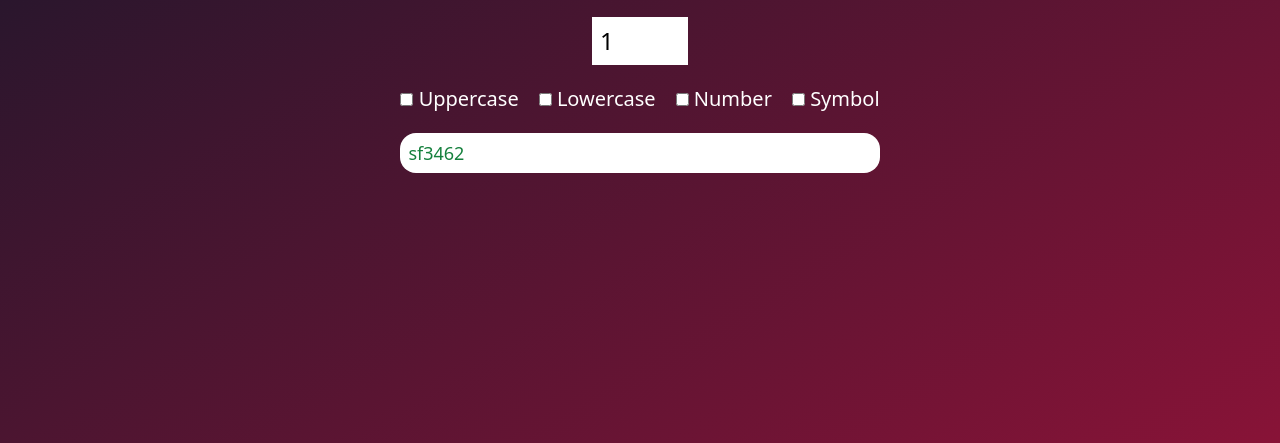
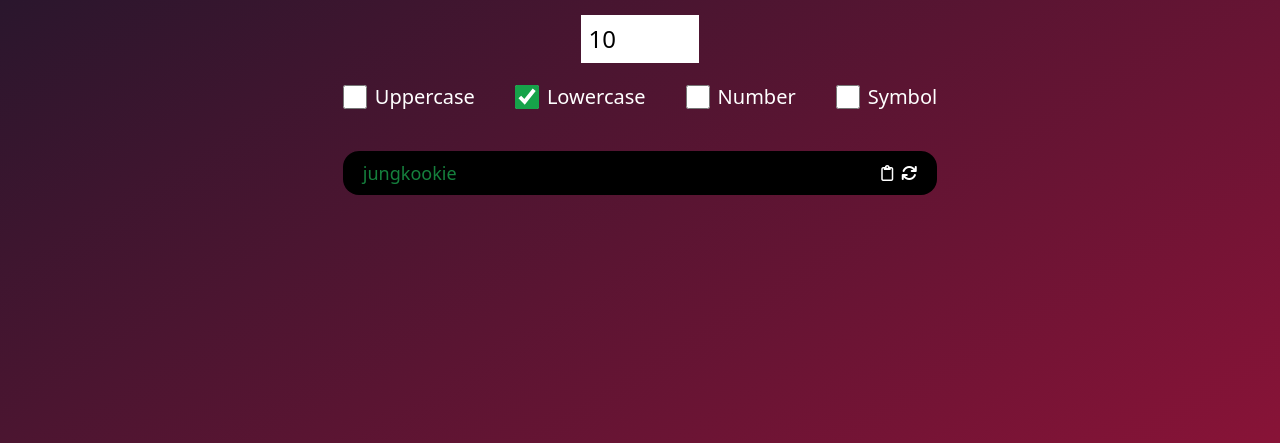
Before and after one commit to debanjana-a11y/password-generator, a website: page index.html in a window 1280 px wide. Shown: the part 357-800 px from the top of the page. Drawn offline with Linux system fonts and the light colour scheme.

Commit message:
Finish display view

```diff
--- a/index.html
+++ b/index.html
@@ -6,35 +6,40 @@
     <meta name="viewport" content="width=device-width, initial-scale=1.0">
     <title>Password Generator</title>
     <link rel="stylesheet" href="dist/output.css">
+    <link rel="stylesheet" href="https://cdnjs.cloudflare.com/ajax/libs/font-awesome/6.1.1/css/all.min.css" />
 </head>
 <body class="h-screen bg-gradient-to-br from-slate-900 to-rose-900 flex justify-center items-center">
-    <container class="text-white flex flex-col gap-y-5 items-center">
-        <h1 class="text-3xl font-bold">Customize Your Password</h1>
+    <container class="mx-5 text-white flex flex-col gap-y-10 items-center">
+        <h1 class="text-xl sm:text-3xl font-bold text-center">Customize Your Password</h1>
         <form class="flex flex-col items-center gap-y-5" action="">
-            <label class="text-xl" for="passwdlength">Passwork Length (between 1 and 10):</label>
-            <input class="w-1/5 p-2 text-black text-2xl" type="number" id="passwdlength" name="passwdlength" min="1" max="10" value=1>
-            <div class="flex gap-x-5 text-xl">
-                <div>
-                    <input type="checkbox" name="uppercase" id="uppercase">
+            <label class="sm:text-xl break-words" for="passwdlength">Passwork Length (between 1 and 10):</label>
+            <input class="w-1/5 p-2 text-black sm:text-2xl" type="number" id="passwdlength" name="passwdlength" min="1" max="10" value=10>
+            <div class="flex flex-col md:flex-row gap-x-10 gap-y-5 sm:text-xl">
+                <div class="flex items-center gap-x-2">
+                    <input class="w-6 h-6 accent-green-600" type="checkbox" name="uppercase" id="uppercase">
                     <label for="">Uppercase</label>
                 </div>
-                <div>
-                    <input type="checkbox" name="lowercase" id="lowercase">
+                <div class="flex items-center gap-x-2">
+                    <input class="w-6 h-6 accent-green-600" type="checkbox" name="lowercase" id="lowercase" checked>
                     <label for="lowercase">Lowercase</label>
                 </div>
-                <div>
-                    <input type="checkbox" name="numbers" id="numbers">
+                <div class="flex items-center gap-x-2">
+                    <input class="w-6 h-6 accent-green-600" type="checkbox" name="numbers" id="numbers">
                     <label for="numbers">Number</label>
                 </div>
-                <div>
-                    <input type="checkbox" name="symbols" id="symbols">
+                <div class="flex items-center gap-x-2">
+                    <input class="w-6 h-6 accent-green-600" type="checkbox" name="symbols" id="symbols">
                     <label for="symbols">Symbol</label>
                 </div>
             </div>
         </form>
-        <div class="w-full h-10 bg-white rounded-2xl flex items-center">
-            <div class="p-2 text-green-700 font-medium text-lg">sf3462</div>
-        </div>
+        <container class="mx-auto px-5 sm:w-full py-5 gap-y-5 sm:py-2 bg-black rounded-2xl flex flex-col sm:flex-row justify-between items-center">
+            <div class="text-green-700 sm:font-medium break-all sm:text-lg">jungkookie</div>
+            <div class="flex gap-x-5 sm:gap-x-2">
+                <i class="fa-regular fa-clipboard hover:cursor-pointer"></i>
+                <i class="fa-solid fa-arrows-rotate hover:cursor-pointer" style="color: #ffffff;"></i>
+            </div>
+        </container>
     </container>
 </body>
 </html>
```
Also changed, not shown: dist/output.css.
